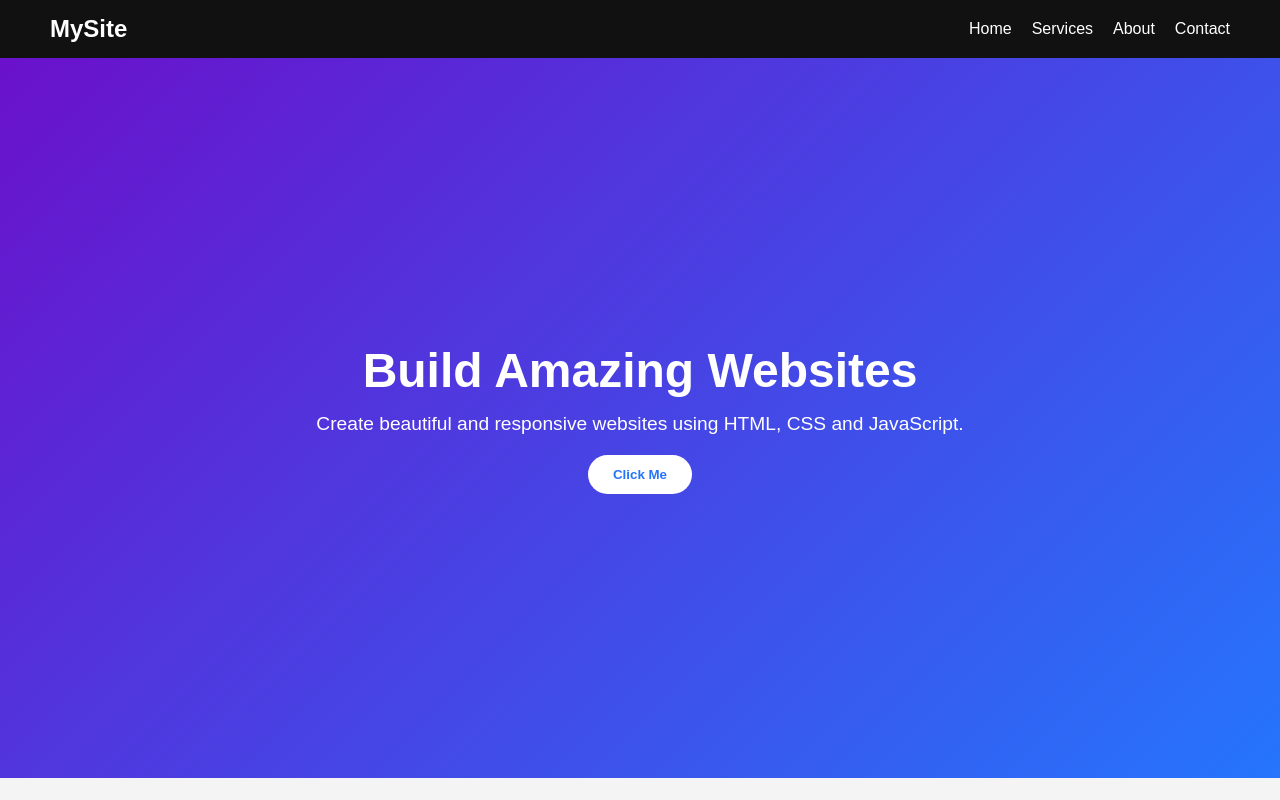
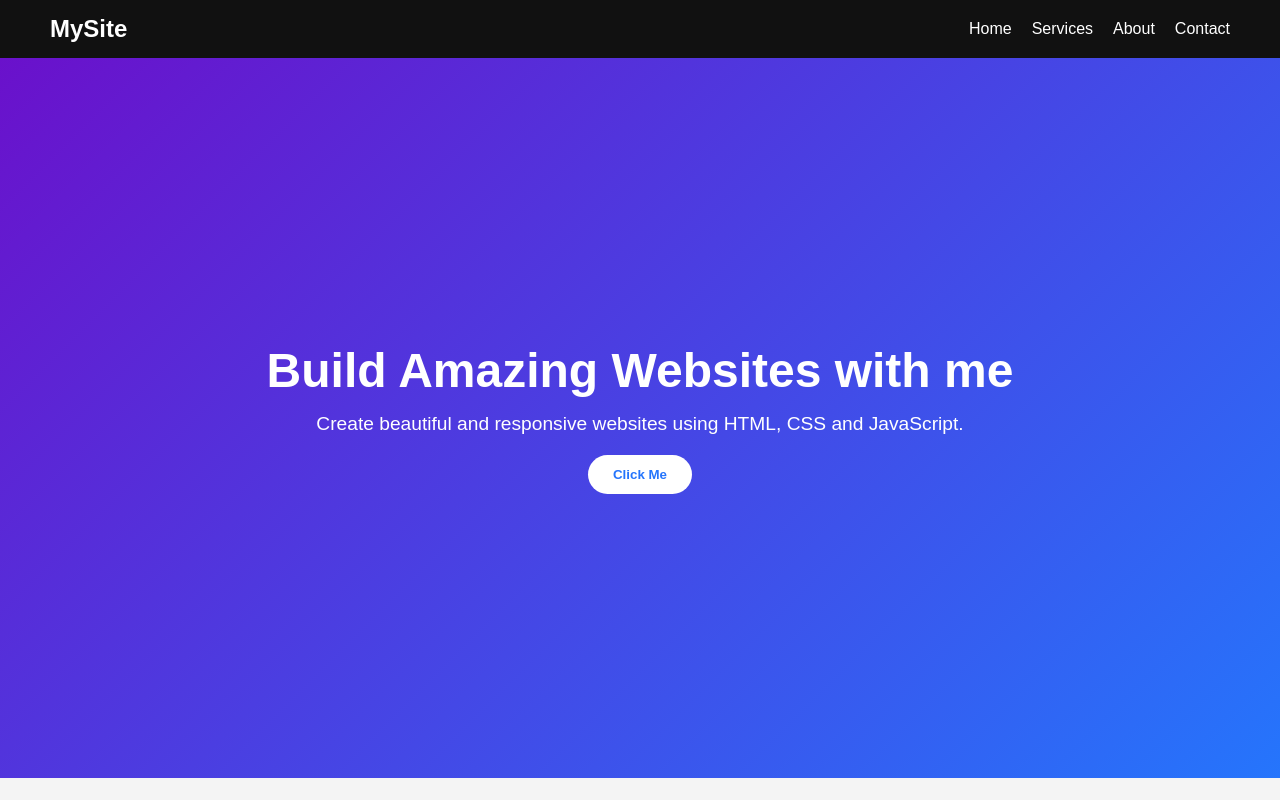
Before and after one commit to Vansh0101/website, a plain HTML site: page index.html in a window 1280 px wide. Shown: the top 800 px of the page. Drawn offline with Linux system fonts and the light colour scheme.

Commit message:
edited idex.html

```diff
--- a/index.html
+++ b/index.html
@@ -22,7 +22,7 @@
 
     <section class="hero">
         <div class="content">
-            <h1>Build Amazing Websites</h1>
+            <h1>Build Amazing Websites with me</h1>
             <p>Create beautiful and responsive websites using HTML, CSS and JavaScript.</p>
             <button id="btn">Click Me</button>
         </div>
```
